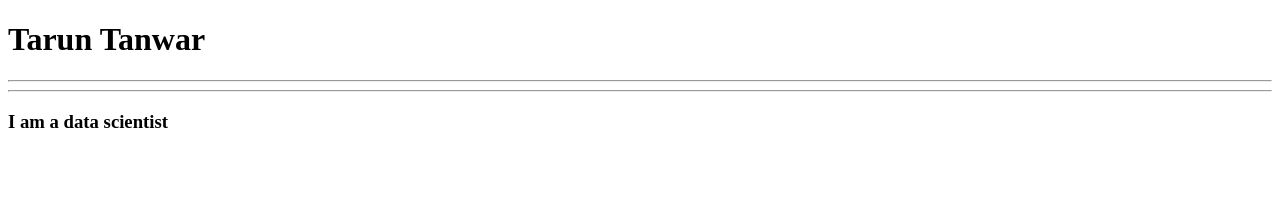
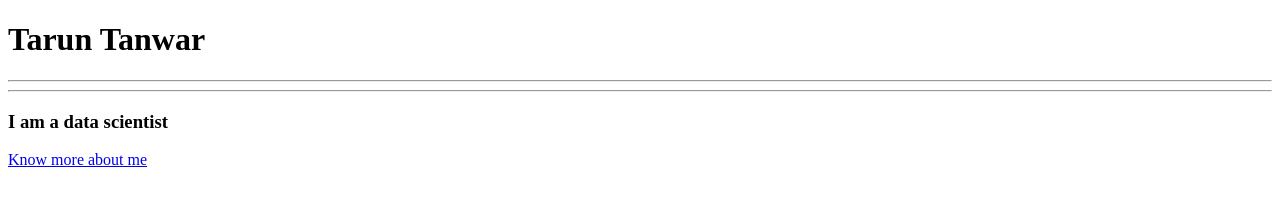
Before and after one commit to Taruntanwar78/my-portfolio, a plain HTML site: page Index.html in a window 1280 px wide. Drawn offline with Linux system fonts and the light colour scheme.

Commit message:
Updating index.html

```diff
--- a/Index.html
+++ b/Index.html
@@ -8,5 +8,6 @@
 <h1>Tarun Tanwar</h1> <hr>
 <hr>
 <h3>I am a data scientist</h3>
+<a href="about.html">Know more about me</a>
 </body>
     </html>
```
